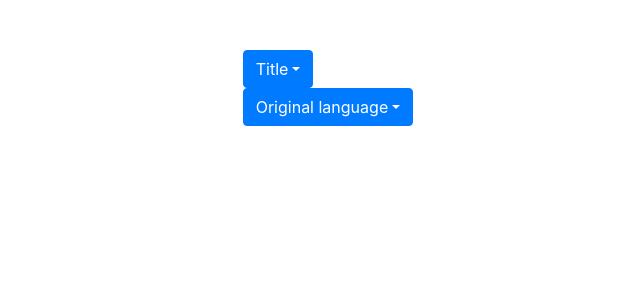
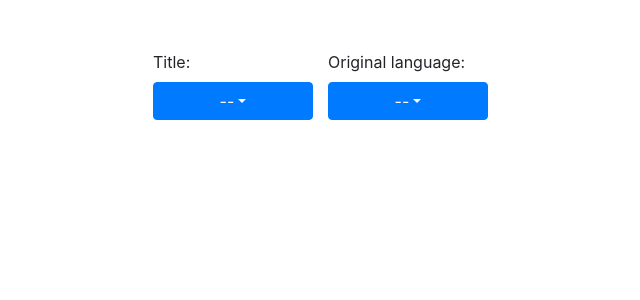
Before and after one commit to zimonturkish/react-filters-json, a React (Create React App) app in the folder react-filters-json/: page / in a window 1280 px wide. Shown: the top 300 px of the page, without its empty margins (312-952 px from the left). Built offline with nearby package versions, Linux system fonts and the light colour scheme.

Commit message:
styling Header component

```diff
--- a/react-filters-json/src/App.css
+++ b/react-filters-json/src/App.css
@@ -10,9 +10,16 @@
 .header {
   margin-top: 50px;
   display: flex;
-  /* align-items: center;
-  align-content: center;
-  align-items: center; */
   justify-content: center;
   flex-direction: row;
+  flex-wrap: nowrap;
 }
+
+.filters {
+  margin-right: 15px;
+  width: 10rem;
+}
+
+#language, #title {
+  width: 10rem;
+}
--- a/react-filters-json/src/Header.js
+++ b/react-filters-json/src/Header.js
@@ -3,6 +3,7 @@ import listMovies from "./list-movies.json";
 import { Dropdown, DropdownButton } from "react-bootstrap";
 import "./App.css";
 
+// This component is responsible for the two filters
 class Header extends React.Component {
   //   constructor(props) {
   //     super(props);
@@ -17,7 +18,7 @@ class Header extends React.Component {
       .map((title, index) => (
         <Dropdown.Item key={index}>{title}</Dropdown.Item>
       ));
-    // console.log(titles);
+
     // array with the original language of every film
     const languages = listMovies.results.map((e) => e.original_language);
     // array with all the possible original languages (without duplicates)
@@ -30,13 +31,17 @@ class Header extends React.Component {
     return (
       <div className="header">
         {/* // FILTER TITLE */}
-        <div id="title">
-          <DropdownButton id="dropdown-basic-button" title="Title">
+        <div className="filters">
+          <label>Title:</label>
+          <DropdownButton id="title" title="--">
             {titles}
           </DropdownButton>
+        </div>
+        <div className="filters">
+          <label>Original language:</label>
 
           {/* FILTER LANGUAGE  */}
-          <DropdownButton id="dropdown-basic-button" title="Original language">
+          <DropdownButton id="language" title="--">
             {filteredLanguages}
           </DropdownButton>
         </div>
```
